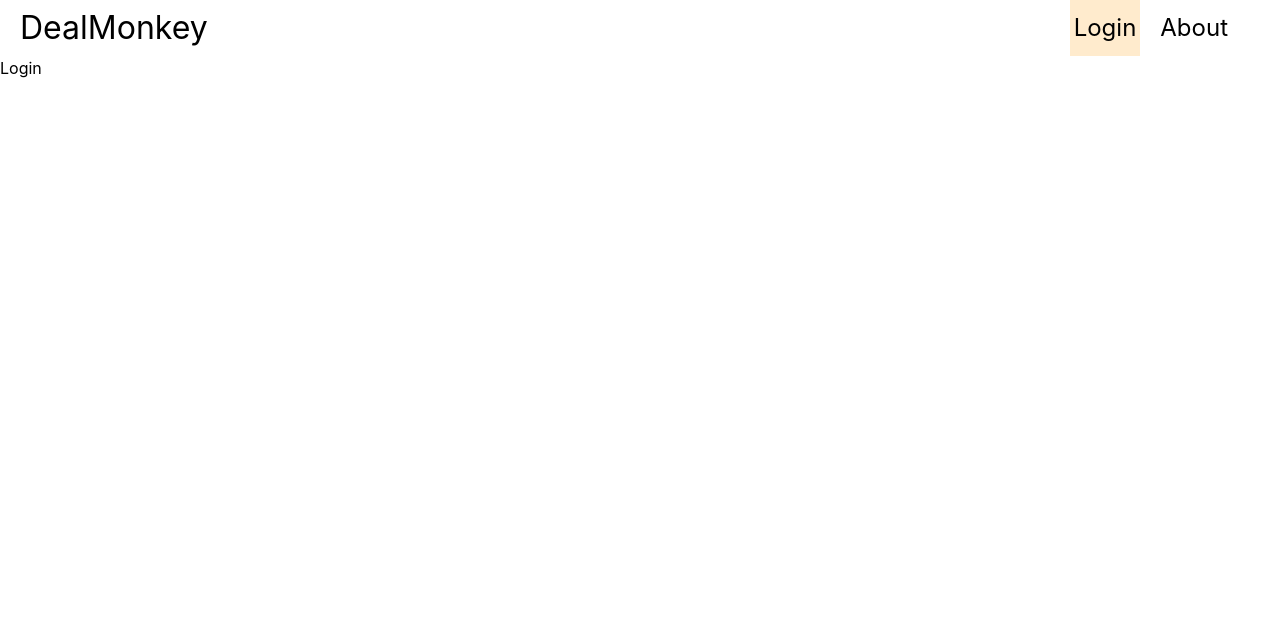
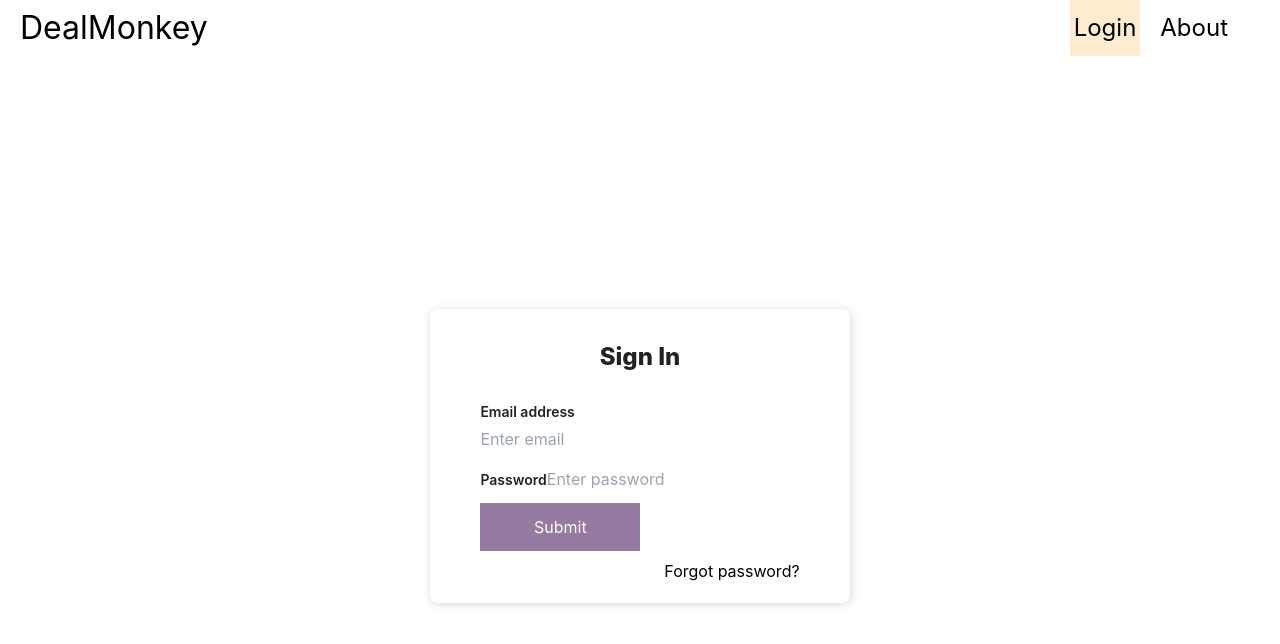
Before and after one commit to WMC-AHIF-2022/DealMonkey, a React (Create React App) app in the folder client-server/client/: page /Login in a window 1280 px wide. Shown: the top 644 px of the page. Built offline with nearby package versions, Linux system fonts and the light colour scheme.

Commit message:
Login/Registration basic layout

```diff
--- a/client-server/client/src/App.tsx
+++ b/client-server/client/src/App.tsx
@@ -3,7 +3,7 @@
 import { BrowserRouter as Router, Route, Routes } from "react-router-dom";
 import Login from "./pages/Login";
 import "./styles/App.css";
-import About from "./pages/about/about";
+import "./styles/Login.css";
 
 const App = () => {
   return (
@@ -12,8 +12,7 @@
         <Navbar />
         <Routes>
           <Route path="/" element={<Home />} />
-          <Route path="/login" element={<Login />} />
-          <Route path="/about" element={<About />} />
+          <Route path="/Login" element={<Login />} />
         </Routes>
       </div>
     </Router>
--- a/client-server/client/src/pages/Login.tsx
+++ b/client-server/client/src/pages/Login.tsx
@@ -1,7 +1,41 @@
 const Login = () => {
+/*
+  const routeChange = () => {
+    let path = `login`;
+    navigate(path);
+  };*/
+
   return (
-    <div>
-      <h1>Login</h1>
+    <div className="Auth-form-container">
+      <form className="Auth-form">
+        <div className="Auth-form-content">
+          <h3 className="Auth-form-title">Sign In</h3>
+          <div className="form-group mt-3">
+            <label>Email address</label>
+            <input
+              type="email"
+              className="form-control mt-1"
+              placeholder="Enter email"
+            />
+          </div>
+          <div className="form-group mt-3">
+            <label>Password</label>
+            <input
+              type="password"
+              className="form-control mt-1"
+              placeholder="Enter password"
+            />
+          </div>
+          <div className="d-grid gap-2 mt-3">
+            <button type="submit" className="btn btn-primary" /*onClick={executeLogin}*/>
+              Submit
+            </button>
+          </div>
+          <p className="forgot-password text-right mt-2">
+            Forgot <a href="#">password?</a>
+          </p>
+        </div>
+      </form>
     </div>
   );
 };
--- /dev/null
+++ b/client-server/client/src/styles/Login.css
@@ -0,0 +1,38 @@
+.App {
+    background-color: white;
+}
+
+.Auth-form-container {
+    display: flex;
+    justify-content: center;
+    align-items: center;
+    width: 100vw;
+    height: 100vh;
+}
+
+.Auth-form {
+    width: 420px;
+    box-shadow: rgb(0 0 0 / 16%) 1px 1px 10px;
+    padding-top: 30px;
+    padding-bottom: 20px;
+    border-radius: 8px;
+    background-color: white;
+}
+.Auth-form-content {
+    padding-left: 12%;
+    padding-right: 12%;
+}
+
+.Auth-form-title {
+    text-align: center;
+    margin-bottom: 1em;
+    font-size: 24px;
+    color: rgb(34, 34, 34);
+    font-weight: 800;
+}
+
+label {
+    font-size: 14px;
+    font-weight: 600;
+    color: rgb(34, 34, 34);
+}
```
